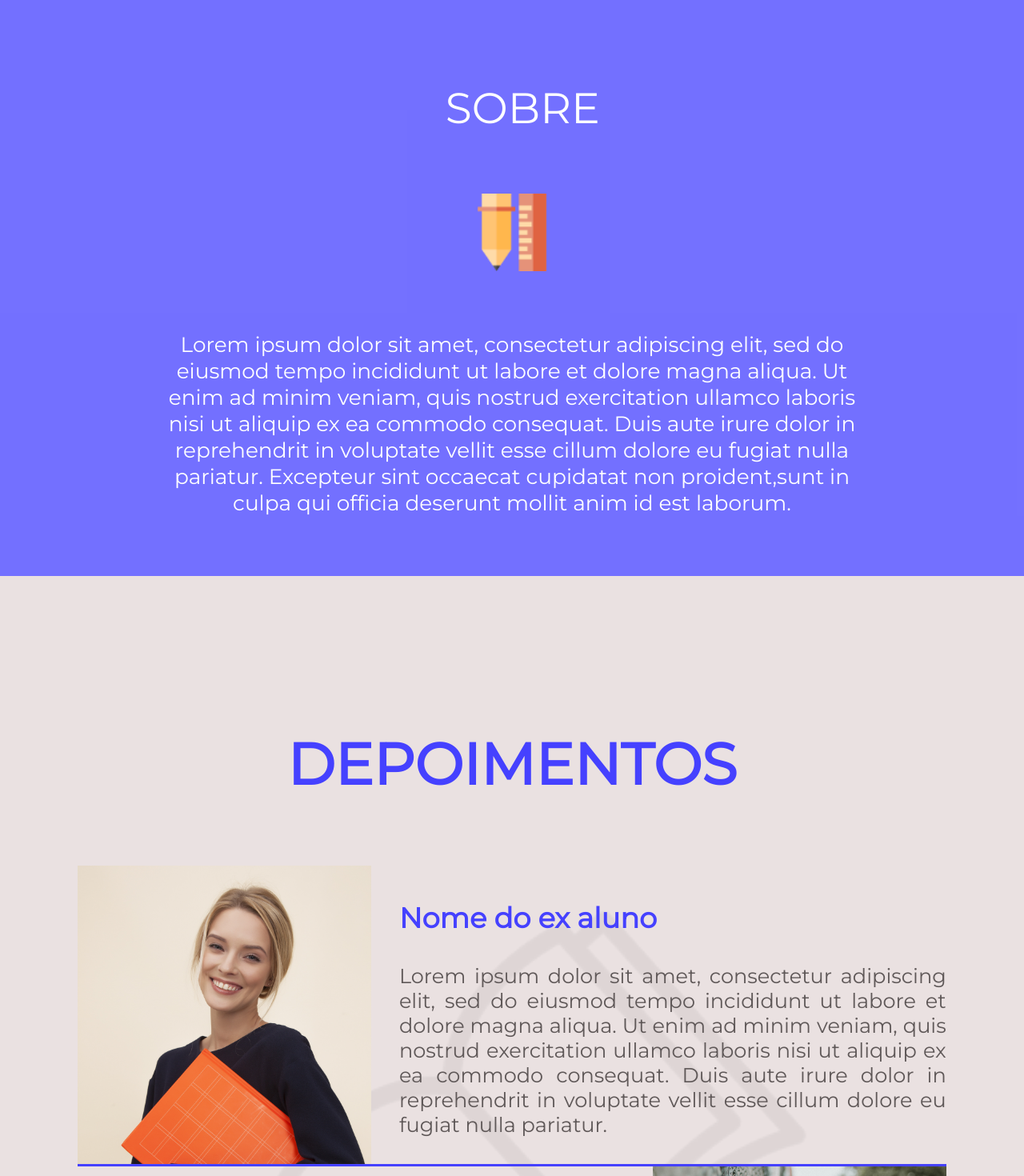
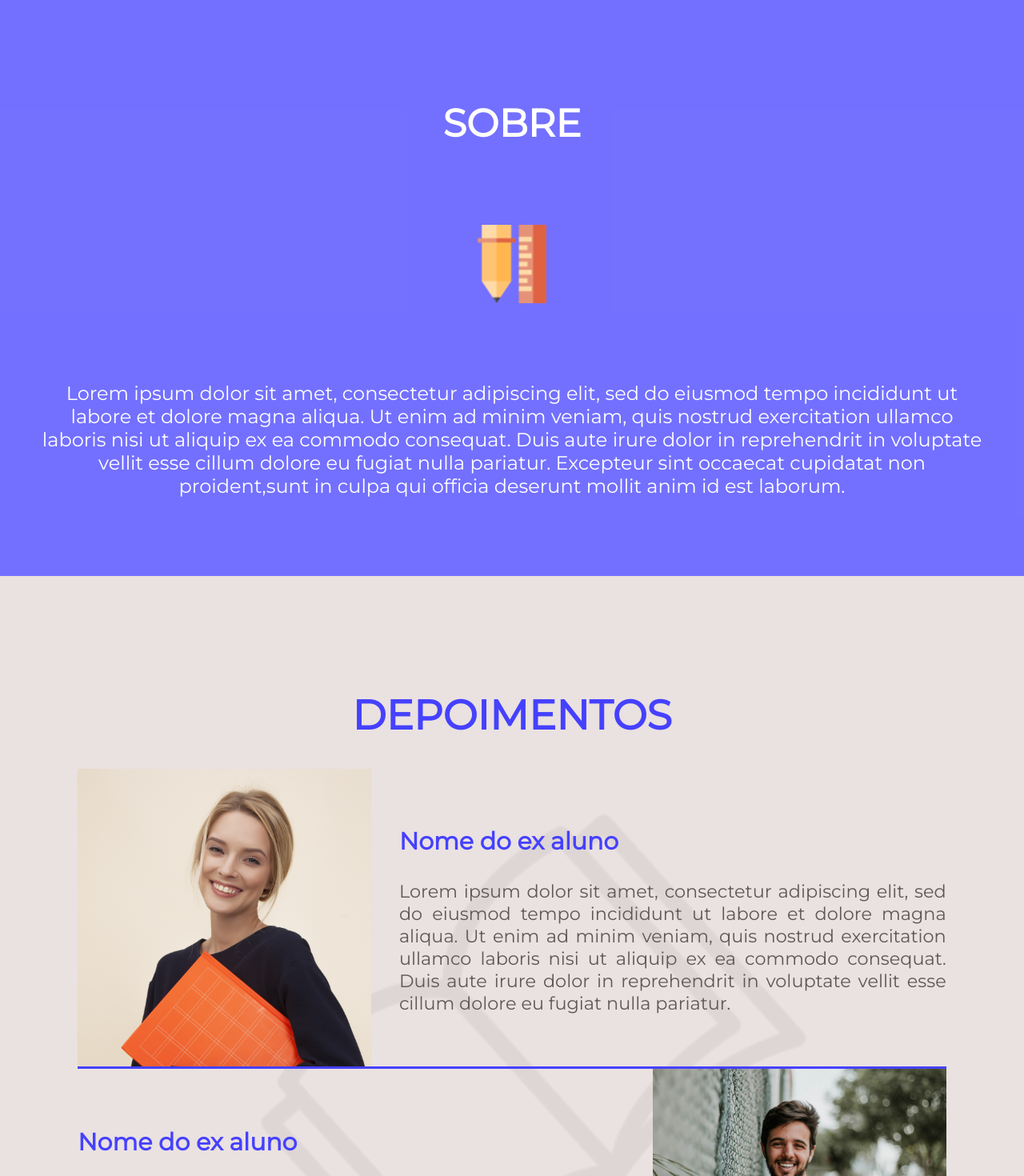
Before and after one commit to CapacitarEcompCuscuz2-0/ester-colegio-pj, a Vue app: page / in a window 1280 px wide. Shown: the part 880-2350 px from the top of the page at 80% size. Built offline with nearby package versions, Linux system fonts and the light colour scheme.

Commit message:
melhorias de codigo css

```diff
--- a/src/App.vue
+++ b/src/App.vue
@@ -39,6 +39,7 @@ export default {
 <style>
   @import url('https://fonts.googleapis.com/css2?family=Montserrat&display=swap');
   body{
+    width: 100%;
     margin: 0;
   }
   #app {
--- a/src/components/BannerVue/BannerVue.vue
+++ b/src/components/BannerVue/BannerVue.vue
@@ -53,8 +53,8 @@ export default {
         color: white;
         text-align: left;
         margin-left: 3%;
-        margin-top: 23vh;
-        font-size: 4rem;
+        margin-top: 13vh;
+        font-size: 3.3rem;
     }
 
     .swiper-container{
@@ -63,8 +63,10 @@ export default {
 
     .swiper-slide{
         background-image: url('slide1.png');
-        background-size: cover;
+        background-repeat: no-repeat;
+        background-size: 100% auto;
         width: 100%;
-        background-position: center -15vh;
+        height: auto;
+        background-position: center center;
     }
 </style>
--- a/src/components/Contato/Contato.vue
+++ b/src/components/Contato/Contato.vue
@@ -1,7 +1,9 @@
 <template>
     <div id="contato">
+        <div>
+
         <div id="conteudo-contato">
-                <div>
+            <div class="conteudos">
                 <h2>Entre em contato</h2>
                 <div class="itens-contato">
                     <img src="./maps-and-flags.png" alt="checkin">
@@ -20,7 +22,7 @@
                     <p>81 996158406</p>
                 </div>
             </div>
-                <div>
+            <div class="conteudos">
                 <h2>Horário de funcionamento</h2>
                 <div class="itens-contato">
                     <img src="./clock 1.png" alt="relogio">
@@ -51,6 +53,7 @@
             <img src="./índice.png" alt="logo-polijr">
         </div>
         </div>
+    </div>
 </template>
 
 <style scoped>
@@ -62,18 +65,22 @@
         display: flex;
         flex-direction: column;
         align-items: center;
-        justify-content: space-between;
-        font-size: 1em;
+        font-size: 1rem;
     }
-
+    .conteudos{
+        margin-right: 1.5rem;
+    }
     #conteudo-contato{
         display: flex;
         flex-direction: row;
-        width: 80vw;
+        width: fit-content;
         padding-top: 5vh;
+        margin-left: 1.5rem;
+        margin-right: 1.5rem;
+        /*padding-right: 1.5rem;*/
         justify-content: space-between;
+        border-bottom: 1px solid black;
     }
-
     #conteudo-contato h2{
         text-align: left;
     }
@@ -83,12 +90,10 @@
         display: flex;
         align-items: flex-start;
     }
-
     .itens-contato img{
         height: 100%;
         padding-right: 1vw;
     }
-
     .itens-contato p{
         margin: 0;
         margin-bottom: 1vh;
@@ -102,11 +107,9 @@
         justify-content: space-between;
         align-items: center;
     }
-
     #redes-sociais p{
         text-align: left;
     }
-
     #redes-sociais a img{
         width: 170%;
         height: max-content;
@@ -117,13 +120,21 @@
         flex-direction: row;
         justify-content: space-between;
         align-items: center;
-        width: 80vw;
-        padding-bottom: 5vh;
-        padding-top: 3vh;
-        border-top: 1px solid black;
+        width: 100%;
+        padding-bottom: 2vh;
+        padding-top: 2vh;
+    }
+    #rodape p{
+        padding-left: 1.5rem;
+    }
+    #rodape img{
+        width: 15%;
+        padding-right: 1.5rem;
     }
 
-    #rodape img{
-        width: 15%;
+    @media (max-width: 882px) {
+        #conteudo-contato{
+            flex-direction: column;
+        }
     }
 </style>
--- a/src/components/Depoimentos/Depoimentos.vue
+++ b/src/components/Depoimentos/Depoimentos.vue
@@ -66,12 +66,17 @@
     #depoimentos{
         color: #4541FF;
         background-color: #EAE1E1;
-        height: 350vh;
+        height: 330vh;
         width: 100%;
         padding-top: 13.4vh;
         display: flex;
         flex-direction: column;
         align-items: center;
+        font-size: 1.6rem;
+    }
+
+    p{
+        font-size: 1.4rem;
     }
 
     #book{
@@ -93,13 +98,12 @@
     }
 
     #depoimentos h1{
-        font-size: 4.5rem;
+        margin: 0;
         padding-top: 4.4vh;
         padding-bottom: 4.4vh;
     }
 
     #depoimentos h3{
-        font-size: 2.2rem;
         max-width: fit-content;
     }
 
@@ -108,7 +112,6 @@
     }
 
     .dep-texto{
-        font-size: 1.6rem;
         text-align: justify;
         width: 63%;
     }
--- a/src/components/Resultados/Resultados.vue
+++ b/src/components/Resultados/Resultados.vue
@@ -21,13 +21,12 @@
         width: 100%;
         height: 86.6vh;
         padding-top: 13.4vh;
-        font-size: 2.2em;
+        font-size: 1.6rem;
         display: flex;
         flex-direction: column;
         align-items: center;
         overflow: hidden;
     }
-
     #resultados h1{
         margin: 0;
         padding-top: 4vh;
@@ -40,26 +39,26 @@
         background-image: url("./university 3.png");
         background-repeat: no-repeat;
         background-position: center center;
-        background-size: 32vw 72vh;
+        background-size: 32vw;
         background-color: rgba(0, 0, 0, 0.2);
         border-radius: 50px;
         padding: 3vh 2vh 3vh 2vh;
-        font-size: 8.9vh;
-        text-align: justify;
         height: 53vh;
         width: 88%;
+        display: flex;
+        flex-direction: column;
+        justify-content: center;
+        text-align: justify;
+        font-size: 2.9rem;
     }
-
     #transparente :nth-child(1) {
         margin: 0;
         color: #4541FF;
     }
-
     #transparente :nth-child(2) {
         margin: 0;
         color: white;
     }
-
     #transparente :nth-child(3) {
         margin: 0;
         color: black;
--- a/src/components/Sobre/Sobre.vue
+++ b/src/components/Sobre/Sobre.vue
@@ -1,6 +1,6 @@
 <template>
     <div id="sobre">
-        <p>SOBRE</p>
+        <h1>SOBRE</h1>
         <img src="./pencil 1.png" alt="lapis">
         <p>
             Lorem ipsum dolor sit amet, consectetur adipiscing elit, sed do eiusmod tempo incididunt
@@ -25,21 +25,19 @@
         flex-direction: column;
         justify-content: space-evenly;
         align-items: center;
+        font-size: 1.5rem;
     }
-
     #sobre :nth-child(1){
         margin: 0;
-        width: 13%;
-        font-size: 6.7vh;
+        width: fit-content;
     }
-
     #sobre img{
         width: 7.3%;
     }
-
     #sobre :nth-child(3){
         margin: 0;
-        width: 71%;
-        font-size: 3.3vh;
+        padding-left: 3rem;
+        padding-right: 3rem;
+        width: fit-content;
     }
 </style>
```
Lines whose indentation alone changed are shown as unchanged.
